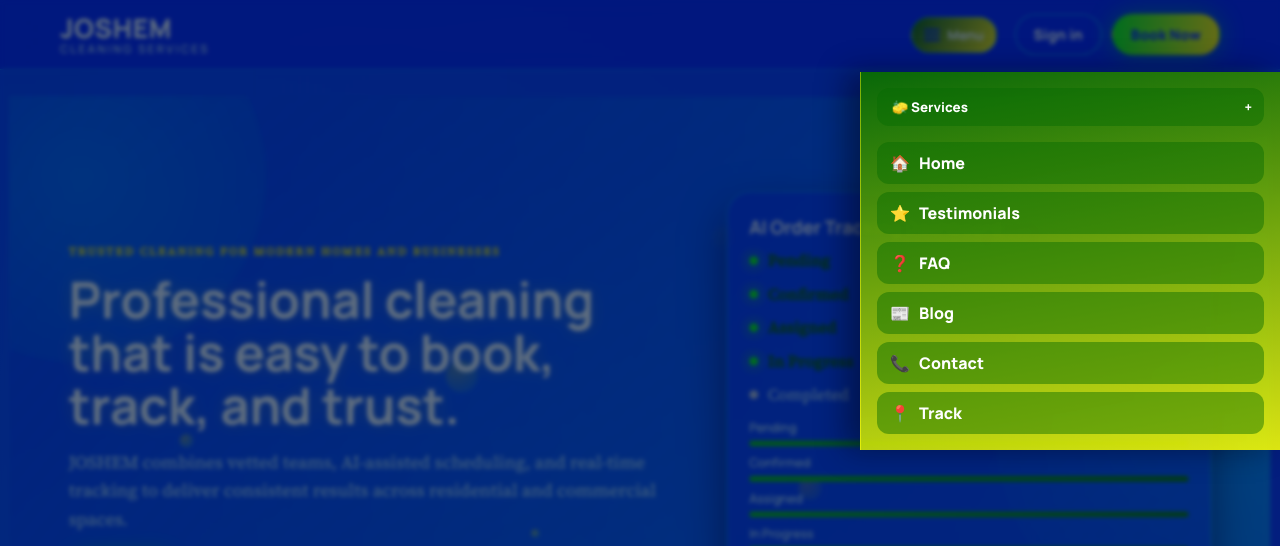
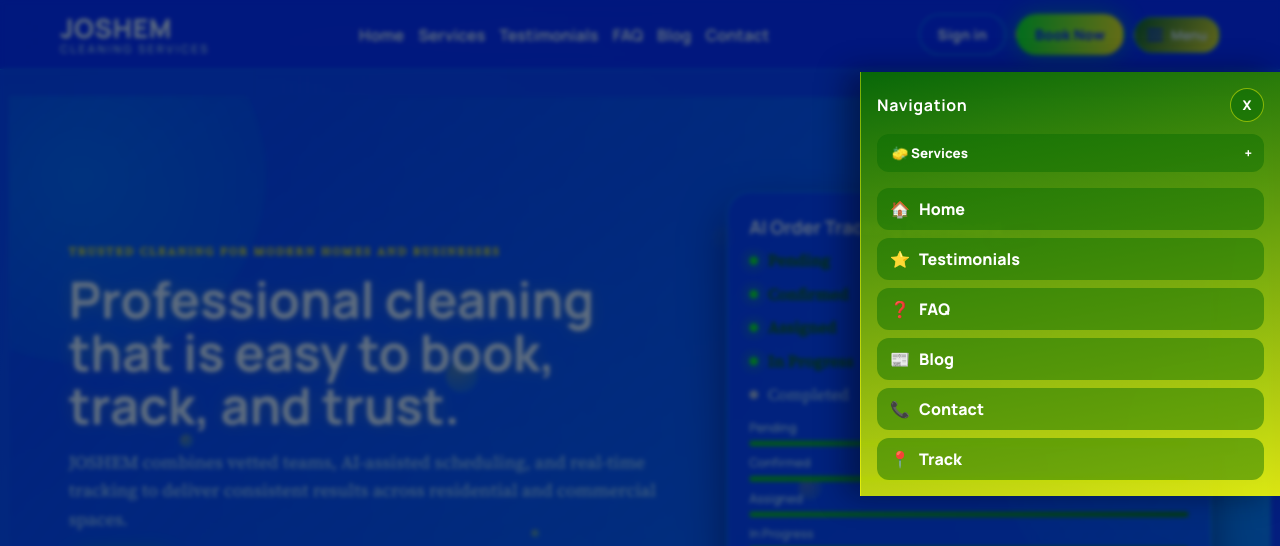
Before and after one commit to Hoseasunny/joshen, a React (Vite) app in the folder frontend/: page / in a window 1280 px wide. Both pictures are taken after a click on the button "Menu". Shown: the top 546 px of the page. Built offline with nearby package versions, Linux system fonts and the light colour scheme; no server answers.

Commit message:
menu drop down

```diff
--- a/frontend/src/components/Layout.jsx
+++ b/frontend/src/components/Layout.jsx
@@ -1,11 +1,13 @@
 import { Link, NavLink } from "react-router-dom";
-import { useEffect, useState } from "react";
+import { useEffect, useRef, useState } from "react";
 import { useAuth } from "../state/AuthContext.jsx";
 
 export default function Layout({ children }) {
   const { user, logout } = useAuth();
   const [menuOpen, setMenuOpen] = useState(false);
   const [servicesOpen, setServicesOpen] = useState(false);
+  const touchStartX = useRef(0);
+  const touchCurrentX = useRef(0);
 
   function closeMenu() {
     setMenuOpen(false);
@@ -22,6 +24,22 @@ export default function Layout({ children }) {
     return () => window.removeEventListener("keydown", onEsc);
   }, []);
 
+  function onDrawerTouchStart(event) {
+    touchStartX.current = event.touches[0]?.clientX || 0;
+    touchCurrentX.current = touchStartX.current;
+  }
+
+  function onDrawerTouchMove(event) {
+    touchCurrentX.current = event.touches[0]?.clientX || touchCurrentX.current;
+  }
+
+  function onDrawerTouchEnd() {
+    const delta = touchCurrentX.current - touchStartX.current;
+    if (delta > 60) {
+      closeMenu();
+    }
+  }
+
   return (
     <div className="app">
       <header className="site-header">
@@ -31,22 +49,16 @@ export default function Layout({ children }) {
             <small>Cleaning Services</small>
           </Link>
 
-          <button
-            type="button"
-            className="menu-toggle"
-            aria-label="Toggle navigation menu"
-            aria-expanded={menuOpen}
-            aria-controls="site-drawer-nav"
-            onClick={() => setMenuOpen((prev) => !prev)}
-          >
-            <span className="menu-bars" aria-hidden="true">
-              <span />
-              <span />
-              <span />
-            </span>
-            <span>Menu</span>
-          </button>
+          <nav className="top-links" aria-label="Top links">
+            <a href="/#home">Home</a>
+            <a href="/#services">Services</a>
+            <a href="/#testimonials">Testimonials</a>
+            <a href="/#faq">FAQ</a>
+            <a href="/#blog">Blog</a>
+            <a href="/#contact">Contact</a>
+          </nav>
 
+          <div className="header-right">
             <div className="header-cta">
               {user ? (
                 <>
@@ -66,12 +78,43 @@ export default function Layout({ children }) {
                 </>
               )}
             </div>
+
+            <button
+              type="button"
+              className="menu-toggle"
+              aria-label="Toggle navigation menu"
+              aria-expanded={menuOpen}
+              aria-controls="site-drawer-nav"
+              onClick={() => setMenuOpen((prev) => !prev)}
+            >
+              <span className="menu-bars" aria-hidden="true">
+                <span />
+                <span />
+                <span />
+              </span>
+              <span>Menu</span>
+            </button>
+          </div>
         </div>
       </header>
 
       <div className={`menu-overlay ${menuOpen ? "show" : ""}`} onClick={closeMenu} aria-hidden={!menuOpen} />
 
-      <nav id="site-drawer-nav" className={`site-nav drawer ${menuOpen ? "open" : ""}`} aria-label="Primary navigation">
+      <nav
+        id="site-drawer-nav"
+        className={`site-nav drawer ${menuOpen ? "open" : ""}`}
+        aria-label="Primary navigation"
+        onTouchStart={onDrawerTouchStart}
+        onTouchMove={onDrawerTouchMove}
+        onTouchEnd={onDrawerTouchEnd}
+      >
+        <div className="drawer-head">
+          <strong>Navigation</strong>
+          <button type="button" className="drawer-close" onClick={closeMenu} aria-label="Close menu">
+            X
+          </button>
+        </div>
+
         <button
           type="button"
           className="drawer-item accordion-trigger"
--- a/frontend/src/styles/base.css
+++ b/frontend/src/styles/base.css
@@ -94,6 +94,24 @@ svg {
   align-items: center;
   gap: 18px;
   padding: 14px 0;
+}
+
+.top-links {
+  display: flex;
+  align-items: center;
+  justify-content: center;
+  gap: 14px;
+}
+
+.top-links a {
+  color: var(--off-white);
+  font-weight: 700;
+  font-family: "Manrope", "Segoe UI", sans-serif;
+}
+
+.top-links a:hover {
+  color: rgb(3, 252, 24);
+  text-shadow: 0 0 12px rgba(3, 252, 24, 0.52);
 }
 
 .brand {
@@ -206,6 +224,38 @@ svg {
   transition: transform 0.2s ease, box-shadow 0.2s ease, color 0.2s ease;
 }
 
+.drawer-head {
+  display: flex;
+  align-items: center;
+  justify-content: space-between;
+  margin-bottom: 4px;
+}
+
+.drawer-head strong {
+  color: #fff;
+  font-family: "Manrope", "Segoe UI", sans-serif;
+  letter-spacing: 0.04em;
+}
+
+.drawer-close {
+  border: 1px solid rgba(243, 250, 7, 0.5);
+  background: rgba(8, 107, 4, 0.52);
+  color: #fff;
+  border-radius: 999px;
+  width: 34px;
+  height: 34px;
+  cursor: pointer;
+  font-weight: 800;
+}
+
+.drawer-auth {
+  display: flex;
+  align-items: center;
+  gap: 8px;
+  flex-wrap: wrap;
+  margin-bottom: 4px;
+}
+
 .drawer-item:hover,
 .drawer-subitem:hover {
   color: rgb(3, 252, 24);
@@ -265,11 +315,20 @@ svg {
   box-shadow: 0 0 14px rgba(3, 252, 24, 0.35);
 }
 
+.header-right {
+  display: flex;
+  align-items: center;
+  justify-content: flex-end;
+  gap: 10px;
+  margin-left: auto;
+}
+
 .header-cta {
   display: flex;
   align-items: center;
   justify-content: flex-end;
   gap: 10px;
+  flex-wrap: nowrap;
 }
 
 .btn {
@@ -1735,9 +1794,17 @@ main {
     justify-self: end;
   }
 
-  .header-cta {
-    justify-content: flex-end;
-    flex-wrap: wrap;
+  .top-links {
+    display: none;
+  }
+
+  .header-right {
+    gap: 8px;
+  }
+
+  .header-cta .btn {
+    padding: 8px 12px;
+    font-size: 0.82rem;
   }
 
   .hero-grid,
@@ -1761,6 +1828,24 @@ main {
     top: 68px;
   }
 
+  .header-grid {
+    grid-template-columns: auto 1fr;
+    gap: 10px;
+  }
+
+  .header-right {
+    justify-content: flex-end;
+  }
+
+  .header-cta .btn {
+    padding: 7px 10px;
+    font-size: 0.78rem;
+  }
+
+  .user-pill {
+    display: none;
+  }
+
   .testimonial-slider {
     grid-template-columns: 1fr;
   }
```
Lines whose indentation alone changed are shown as unchanged.
